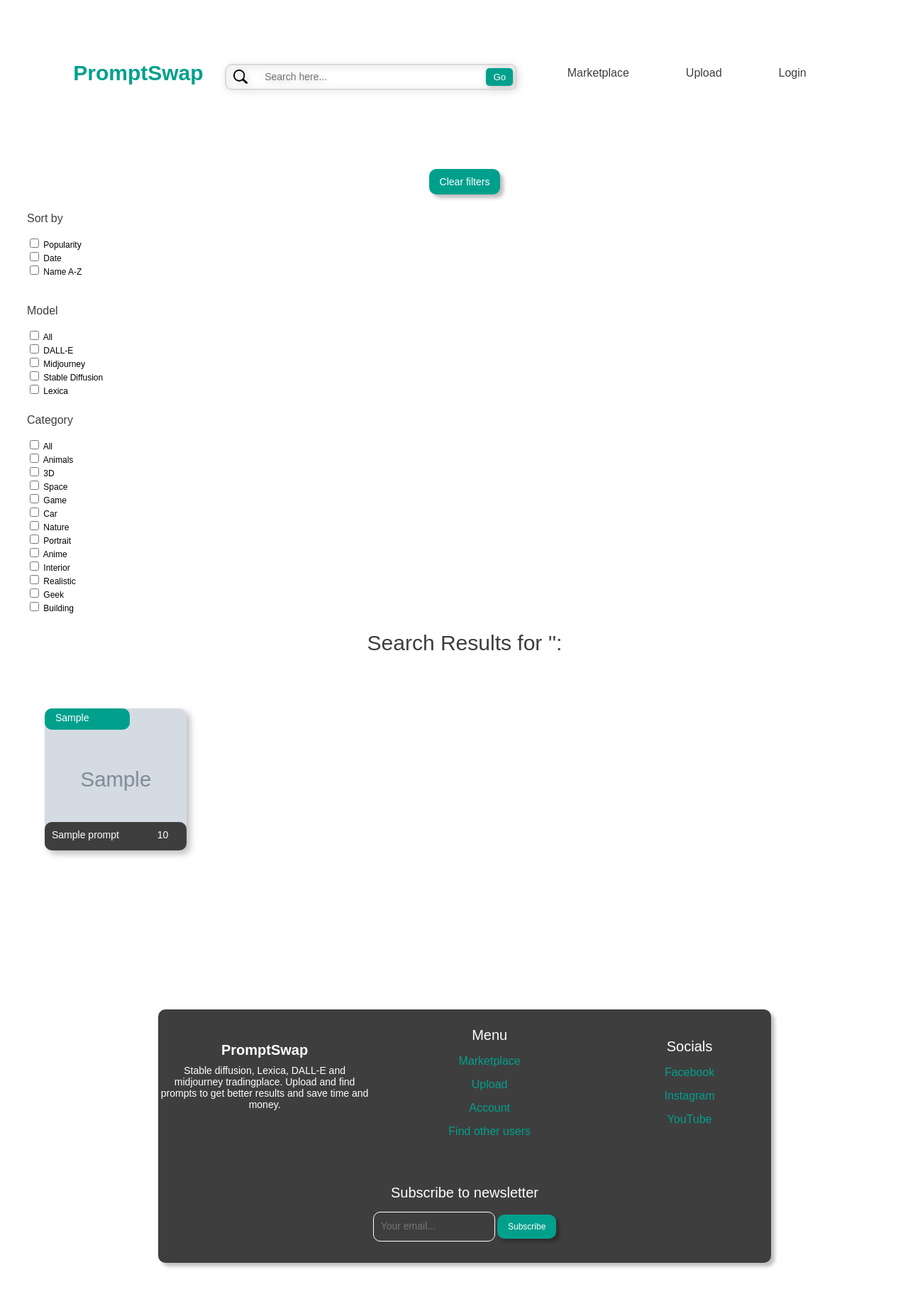
After one commit to EviVermeeren/AIAI-prompt-platform, a PHP site: page /AIAI-prompt-platform-main/php/searchPrompt.php in a window 1280 px wide. The commit adds this page. Shown: the whole page at 71% size. Run offline with PHP 8.4, Linux system fonts and the light colour scheme; tables that the repository leaves empty or names only in its code hold one stand-in row (values such as "Sample post"); grey boxes marked "Sample" are stand-in pictures; some web fonts are replaced.

Commit message:
Feature: you can now search a prompt

```diff
--- a/inc/nav.inc.php
+++ b/inc/nav.inc.php
@@ -8,16 +8,17 @@ $conn = Db::getInstance(); // connect to the database
 if (isset($_SESSION['user_id'])) {
   $user_id = $_SESSION['user_id'];
 }
-// Query to check if the user is an admin
-$sql = "SELECT admin FROM users WHERE id = :user_id";
+$sql = "SELECT admin FROM users WHERE id = :user_id"; // SQL with parameters
+$admin = $conn->prepare($sql); // prepare the query
+$admin->bindParam(':user_id', $user_id); // bind the parameter
+$admin->execute(); // execute the query
+$row = $admin->fetch(PDO::FETCH_ASSOC);  // fetch the row
 
-$admin = $conn->prepare($sql);
-$admin->bindParam(':user_id', $user_id);
-$admin->execute();
+$searchTerm = isset($_GET["q"]) ? trim($_GET["q"]) : ""; // get the search term from the URL
+?>
 
-$row = $admin->fetch(PDO::FETCH_ASSOC);
+<link rel="stylesheet" href="../css/style.css">
 
-?>
 
 <nav>
   <div class="logo">
@@ -25,9 +26,10 @@ $row = $admin->fetch(PDO::FETCH_ASSOC);
   </div>
 
   <div>
-    <form action="#">
-      <input type="search" class="search-data" placeholder="Search here..." required />
-      <button type="submit" class="fas fas-search">→</button>
+    <form class="nav-form" method="get" action="searchPrompt.php">
+      <label for="search-data"></label>
+      <input class="search-data" type="search" id="search-data" name="q" placeholder="Search here..." required value="<?= htmlspecialchars($searchTerm) ?>"> <!-- Display the search term in the search bar -->
+      <button class="search-button" type="submit" id="search-button" name="submit">Go</button>
     </form>
   </div>
 
@@ -43,6 +45,7 @@ $row = $admin->fetch(PDO::FETCH_ASSOC);
       <?php if ($row["admin"] == 1) :
       ?> <!-- if user is an admin -->
         <li><a href="../php/approvalList.php">Approvals</a></li>
+        <li><a href="../php/report.php">Reports</a></li>
       <?php endif;
       ?>
     <?php endif; ?>
--- a/php/marketplace.php
+++ b/php/marketplace.php
@@ -27,6 +27,7 @@ $prompts = $promptsData['prompts'];
     <title>Marketplace</title>
     <link rel="stylesheet" href="https://use.typekit.net/kqy0ynu.css" />
     <link rel="stylesheet" href="../css/style.css?v=<?php echo time(); ?>" />
+    <script src="../css/script.js"></script>
 </head>
 
 <body>
--- /dev/null
+++ b/php/searchPrompt.php
@@ -0,0 +1,156 @@
+<?php
+// Include necessary files
+require_once "../inc/bootstrap.php";
+require_once "../inc/functions.inc.php";
+
+// Establish a database connection
+try {
+    $conn = Db::getInstance(); // Establish a database connection using Db::getInstance()
+} catch (PDOException $e) {
+    // If there's an error connecting to the database, log the error and return a 500 status code
+    http_response_code(500); // Set the HTTP response code to 500
+    error_log("Failed to connect to database: " . $e->getMessage()); // Log the error message to the error log
+    echo "Error: Failed to connect to database"; // Display an error message to the user
+    exit; // Stop executing the script
+}
+
+// Retrieve the search term from the query string
+$searchTerm = isset($_GET["q"]) ? trim($_GET["q"]) : "";
+
+// Build the SQL query to retrieve relevant prompts
+$sql = "SELECT name FROM prompts WHERE name LIKE :searchTerm LIMIT 10"; // Build the SQL query to search the "prompts" table for names that match the search term
+
+// Prepare the statement and bind the parameter
+$stmt = $conn->prepare($sql); // Prepare the SQL statement
+$stmt->bindValue(':searchTerm', '%' . $searchTerm . '%', PDO::PARAM_STR); // Bind the search term to the SQL statement
+
+// Execute the query and fetch the results as an associative array
+$stmt->execute(); // Execute the SQL statement
+$searchResults = $stmt->fetchAll(PDO::FETCH_COLUMN); // Fetch the results of the SQL statement as an associative array
+
+// Retrieve the product details based on the search result
+$productStmt = $conn->prepare("SELECT * FROM prompts WHERE name = :name"); // Build the SQL query to retrieve the details of the product with the specified name
+
+if (isset($_GET['submit']) && isset($_GET['q'])) {
+    // process search results
+} else {
+    // show search form
+}
+
+$searchTerm = isset($_GET["q"]) ? trim($_GET["q"]) : ""; // Retrieve the search term from the query string again and assign it to the $searchTerm variable
+
+if (isset($_GET['q'])) {
+    // process search results
+} else {
+    // show search form
+}
+?>
+
+<!DOCTYPE html>
+<html lang="en">
+
+<head>
+    <meta charset="UTF-8">
+    <meta name="viewport" content="width=device-width, initial-scale=1.0">
+    <title>Search Results</title>
+    <link rel="stylesheet" href="https://use.typekit.net/kqy0ynu.css">
+    <link rel="stylesheet" href="../css/style.css?v=<?= time(); ?>">
+    <script defer src="../js/script.js"></script>
+</head>
+
+<body>
+    <?php include_once("../inc/nav.inc.php"); ?>
+
+    <div class="marketplacefilter">
+
+        <div class="filterlist"> <!-- Ik denk dat we hier ipv alle categoriën apart te benoemen, kunnen werken met een lijstje in php die zichzelf loopt over de categoriën en modellen uit de database -->
+            <a class="clearfilter" href="#">Clear filters</a>
+            <p class="filter">Sort by</p>
+            <form action="/action_page.php">
+                <input type="checkbox" class="popularity" name="popularity" value="popularity"> <!-- in database staan parameters zoals populariteit, model, categorie..., hierop filteren. -->
+                <label for="popularity"> Popularity </label><br>
+                <input type="checkbox" id="date" name="date" value="date">
+                <label for="date"> Date</label><br>
+                <input type="checkbox" id="name" name="name" value="name">
+                <label for="name"> Name A-Z</label><br><br>
+            </form>
+
+            <p class="filter">Model</p>
+            <form action="/action_page.php">
+                <input type="checkbox" id="all" name="all" value="all">
+                <label for="all"> All </label><br>
+                <input type="checkbox" id="dalle" name="dalle" value="dalle">
+                <label for="dalle"> DALL-E</label><br>
+                <input type="checkbox" id="midjourney" name="midjourney" value="midjourney">
+                <label for="midjourney"> Midjourney</label><br>
+                <input type="checkbox" id="stablediffusion" name="stablediffusion" value="stablediffusion">
+                <label for="stablediffusion"> Stable Diffusion</label><br>
+                <input type="checkbox" id="lexica" name="lexica" value="lexica">
+                <label for="lexica"> Lexica</label><br>
+            </form>
+
+            <p class="filter">Category</p>
+            <form action="/action_page.php">
+                <input type="checkbox" id="all" name="all" value="all">
+                <label for="all"> All </label><br>
+                <input type="checkbox" id="animals" name="animals" value="animals">
+                <label for="animals"> Animals</label><br>
+                <input type="checkbox" id="3D" name="3D" value="3D">
+                <label for="3D"> 3D</label><br>
+                <input type="checkbox" id="space" name="space" value="space">
+                <label for="space"> Space</label><br>
+                <input type="checkbox" id="game" name="game" value="game">
+                <label for="game"> Game</label><br>
+                <input type="checkbox" id="car" name="car" value="car">
+                <label for="car"> Car</label><br>
+                <input type="checkbox" id="nature" name="nature" value="nature">
+                <label for="nature"> Nature</label><br>
+                <input type="checkbox" id="portrait" name="portrait" value="portrait">
+                <label for="portrait"> Portrait</label><br>
+                <input type="checkbox" id="anime" name="anime" value="anime">
+                <label for="anime"> Anime</label><br>
+                <input type="checkbox" id="interior" name="interior" value="interior">
+                <label for="interior"> Interior</label><br>
+                <input type="checkbox" id="realistic" name="realistic" value="realistic">
+                <label for="realistic"> Realistic</label><br>
+                <input type="checkbox" id="geek" name="geek" value="geek">
+                <label for="geek"> Geek</label><br>
+                <input type="checkbox" id="building" name="building" value="building">
+                <label for="building"> Building</label><br>
+            </form>
+        </div>
+
+
+
+        <div>
+            <!-- Display search results -->
+            <h2>Search Results for '<?= htmlspecialchars($searchTerm); ?>':</h2>
+            <?php if (empty($searchResults)) : ?>
+                <p>No results found</p>
+            <?php else : ?>
+                <ul id="search-results">
+                    <?php foreach ($searchResults as $result) : ?>
+                        <?php
+                        // Get the details for each product based on the search result
+                        $productStmt->execute(['name' => $result]);
+                        $product = $productStmt->fetch(PDO::FETCH_ASSOC);
+                        ?>
+                        <li>
+                            <!-- Create a link to the detail page for each product -->
+                            <a href="../php/detail.php?id=<?= $product['id'] ?>">
+                                <!-- Display product information in a box with an image -->
+                                <div class="prompt" style="background-image: url('../media/<?= htmlspecialchars($product['pictures']) ?>')">
+                                    <p class="modelboxtitle"><?= htmlspecialchars($product['model']) ?></p>
+                                    <p class="promptboxtitle"><?= htmlspecialchars($product['name']) ?> <span class="span"><?= htmlspecialchars($product['price']) ?></span></p>
+                                </div>
+                            </a>
+                        </li>
+                    <?php endforeach; ?>
+                </ul>
+            <?php endif; ?>
+        </div>
+
+        <?php include_once("../inc/foot.inc.php"); ?>
+</body>
+
+</html>
```
Also changed, not shown: css/script.js (+35 -0 lines), php/approvalList.php (+9 -9 lines), php/report.php (added, +119 -0 lines).
